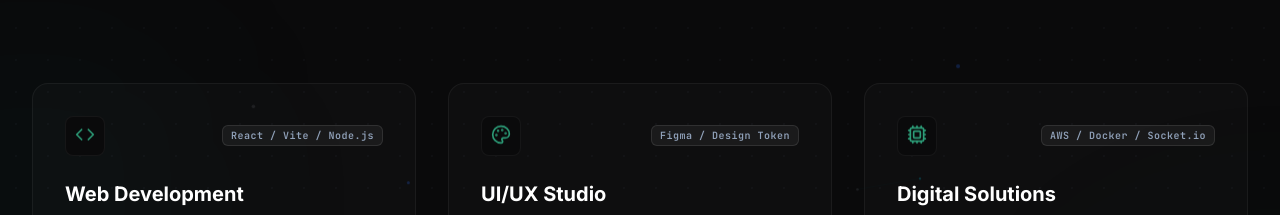
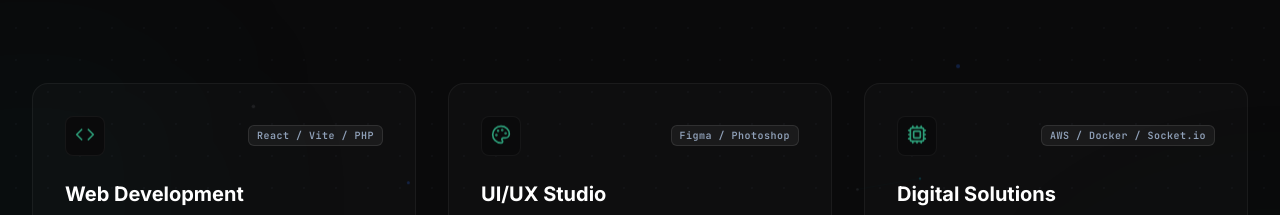
Before and after one commit to syncdevstudio/syncdev-studio, a React (Vite) app: page / in a window 1280 px wide. Shown: the part 1140-1355 px from the top of the page. Built offline with nearby package versions, Linux system fonts and the light colour scheme.

Commit message:
Update constants.ts

```diff
--- a/src/constants.ts
+++ b/src/constants.ts
@@ -13,7 +13,7 @@ export const SERVICES: ServiceItem[] = [
       "Sistem Integrasi API & Database",
       "Keamanan Enkripsi End-to-End",
     ],
-    techBadge: "React / Vite / Node.js",
+    techBadge: "React / Vite / PHP",
   },
   {
     id: "uiux-design",
@@ -27,7 +27,7 @@ export const SERVICES: ServiceItem[] = [
       "Sistem Desain (Design Systems) Skalabel",
       "Riset & Pengujian Pengguna (UX Usability Tests)",
     ],
-    techBadge: "Figma / Design Token",
+    techBadge: "Figma / Photoshop",
   },
   {
     id: "digital-solutions",
```
